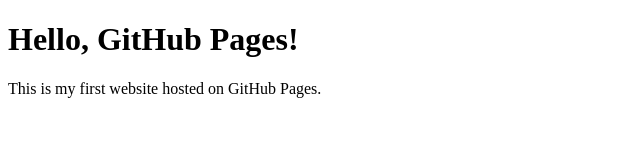
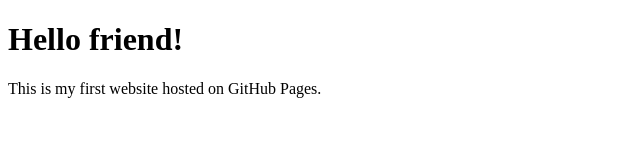
Before and after one commit to FitoCodes/portfolio, a plain HTML site: page index.html in a window 1280 px wide. Shown: the whole page, without its empty margins (0-640 px from the left). Drawn offline with Linux system fonts and the light colour scheme.

Commit message:
Update index.html

```diff
--- a/index.html
+++ b/index.html
@@ -4,7 +4,7 @@
       <title>My GitHub Pages Site</title>
   </head>
   <body>
-      <h1>Hello, GitHub Pages!</h1>
+      <h1>Hello friend!</h1>
       <p>This is my first website hosted on GitHub Pages.</p>
   </body>
   </html>
```
